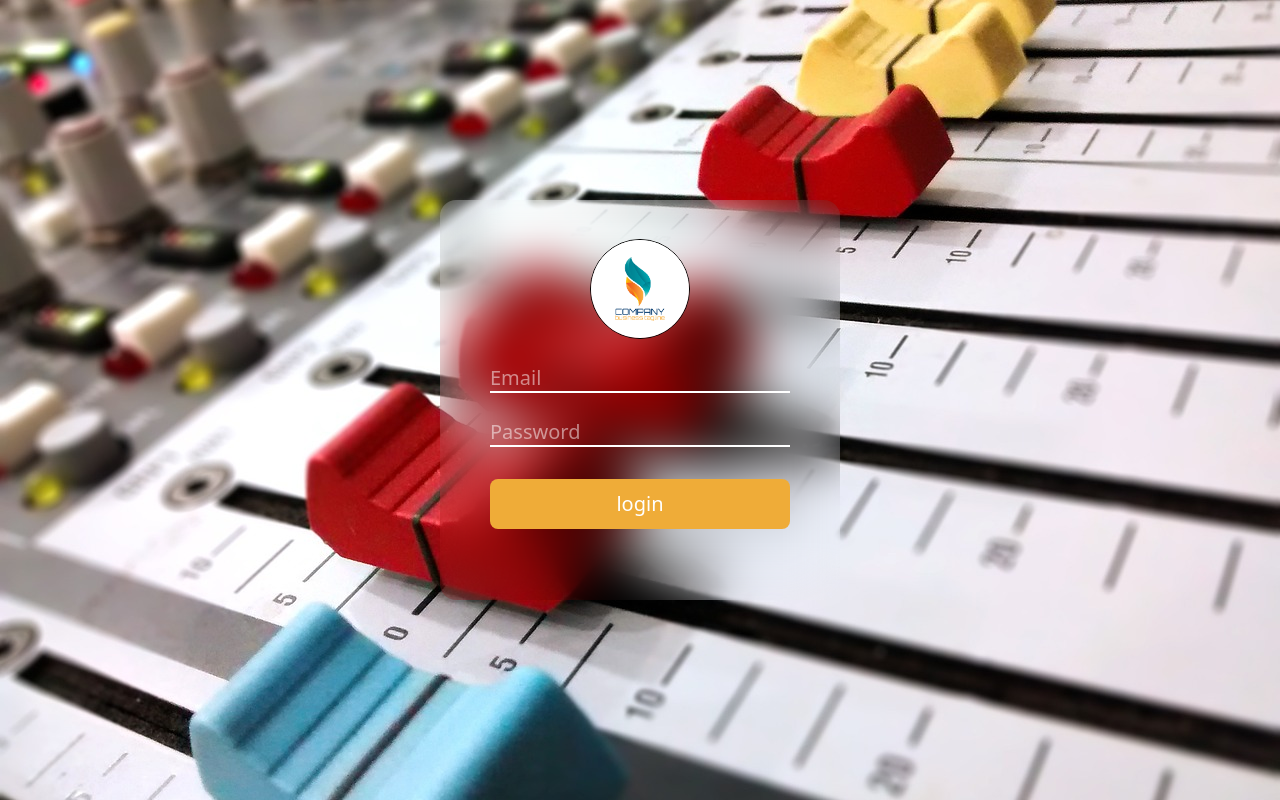
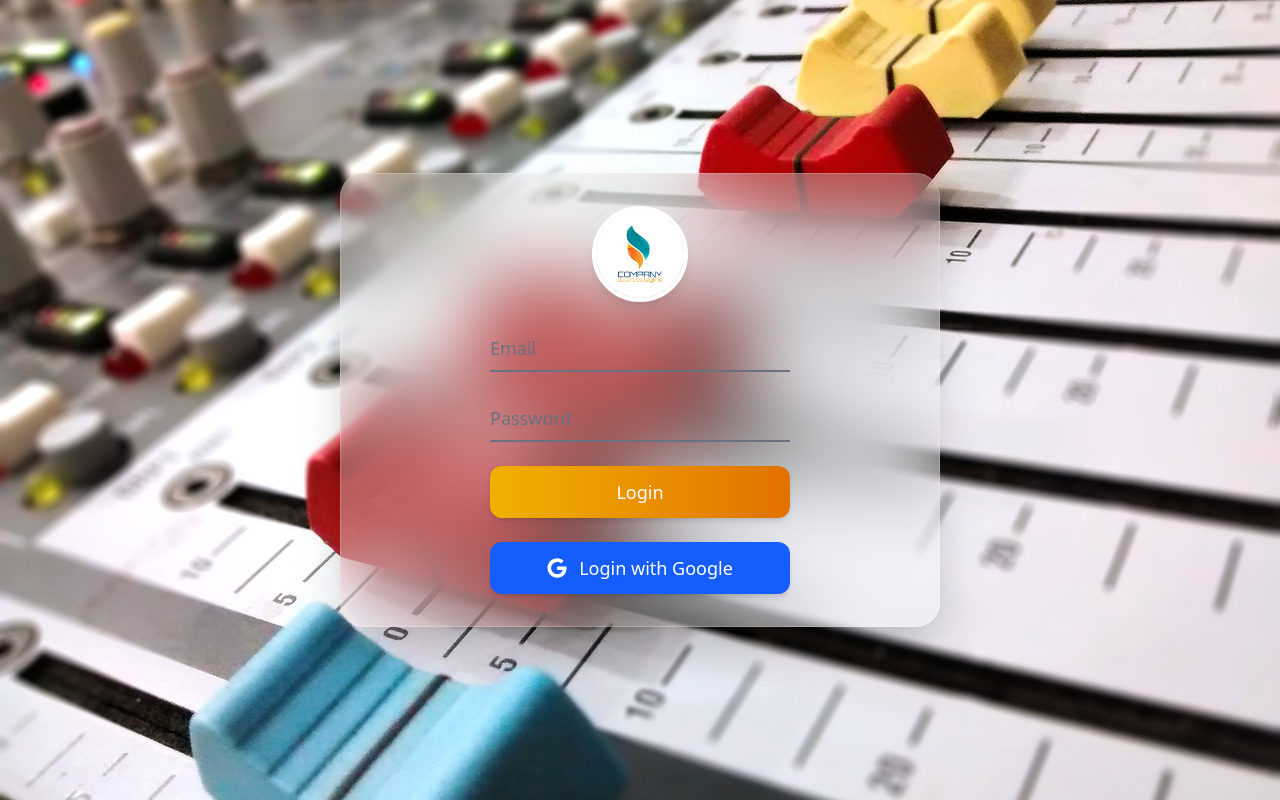
Before and after one commit to Chathura11/kv-audio-frontend, a React (Vite) app: page /login in a window 1280 px wide. Built offline with nearby package versions, Linux system fonts and the light colour scheme; no server answers.

Commit message:
modified

```diff
--- a/package.json
+++ b/package.json
@@ -10,6 +10,7 @@
     "preview": "vite preview"
   },
   "dependencies": {
+    "@react-oauth/google": "^0.12.1",
     "@supabase/supabase-js": "^2.49.1",
     "@tailwindcss/vite": "^4.0.15",
     "axios": "^1.8.3",
--- a/src/components/header.jsx
+++ b/src/components/header.jsx
@@ -2,20 +2,30 @@ import React, { useState } from 'react'
 import { FaBars, FaCartPlus } from 'react-icons/fa'
 import { Link } from 'react-router-dom'
 import MobileNavPanel from './mobileNavPanel';
+import { CiLogout } from "react-icons/ci";
 
 function header() {
 
   const [navPanelOpen,setNavPanelOpen] = useState(false);
+  const token = localStorage.getItem('token');
 
   return (
-    <header className='w-full h-[70px] shadow-xl flex justify-center items-center relative bg-accent text-white'>
-        <img src="/logo.jpg" alt='logo' className='w-[60px] h-[60px] object-cover border-[1px] absolute left-1 rounded-full '/>
-        <Link to="/" className='hidden text-[25px] font-bold m-1'>Home</Link>
-        <Link to="/contact" className='hidden text-[25px] font-bold m-1'>Contact</Link>
-        <Link to="/gallery" className='hidden text-[25px] font-bold m-1'>Gallery</Link>
-        <Link to="/item" className='hidden text-[25px] font-bold m-1'>Items</Link>
-        <Link to="/booking" className='hidden text-[25px] font-bold m-1 absolute right-3'><FaCartPlus/></Link>
-        <FaBars className='absolute right-5 text-[24px]' onClick={()=>setNavPanelOpen(true)}/>
+    <header className='w-full h-[70px] shadow-md  flex justify-center items-center relative bg-accent text-white backdrop-blur-md top-0 z-50'>
+        <img src="/logo.jpg" alt="Logo" className="w-16 h-16 object-cover border-4 border-white rounded-full shadow-lg hover:scale-105 transition-transform duration-300 absolute left-1"/>
+        <div className='hidden md:flex w-[450px] justify-evenly items-center'>
+          <Link to="/" className='hidden md:block text-[22px] m-1 p-2 rounded hover:bg-white hover:text-accent'>Home</Link>
+          <Link to="/contact" className='hidden md:block text-[22px]  m-1 p-2 rounded hover:bg-white hover:text-accent'>Contact</Link>
+          <Link to="/gallery" className='hidden md:block text-[22px]  m-1 p-2 rounded hover:bg-white hover:text-accent'>Gallery</Link>
+          <Link to="/item" className='hidden md:block text-[22px]  m-1 p-2 rounded hover:bg-white hover:text-accent'>Items</Link>
+          <Link to="/booking" className='hidden md:block text-[22px]  m-1 absolute right-20 p-2 rounded-full hover:bg-white hover:text-accent'><FaCartPlus/></Link>
+        </div>
+        <FaBars className='absolute right-5 text-[24px] md:hidden' onClick={()=>setNavPanelOpen(true)}/>
+        {token != null &&
+          <CiLogout className='hidden md:block absolute right-5 text-[30px] cursor-pointer rounded-full p-1 hover:bg-white hover:text-red-500' onClick={()=>{
+            localStorage.removeItem('token')
+            window.location.href = '/login'
+          }}/>
+        }
         <MobileNavPanel isOpen={navPanelOpen} setOpen={setNavPanelOpen}/>
     </header>
   )
--- a/src/pages/admin/adminUsersPage.jsx
+++ b/src/pages/admin/adminUsersPage.jsx
@@ -66,7 +66,7 @@ export default function AdminUsersPage() {
                                         <img
                                             src={user.profilePicture}
                                             alt={`${user.firstname} ${user.lastname}`}
-                                            className="w-10 h-10 rounded-full object-cover"
+                                            className="w-10 h-10 rounded-full object-contain"
                                         />
                                     </td>
                                     <td className="py-2 px-4 ">{user.firstname}</td>
--- a/src/pages/home/item.jsx
+++ b/src/pages/home/item.jsx
@@ -27,9 +27,9 @@ export default function Item() {
   return (
     <div className='w-full h-full flex flex-wrap pt-[50px] justify-center'>
       {state =="loading" &&
-        <div className='w-full h-full  flex justify-center items-center'>
-          <div className='w-[50px] h-[50px] border-4 border-t-green-500 rounded-full animate-spin'></div>
-        </div>
+        <div className="flex justify-center items-center mt-20">
+          <div className="w-16 h-16 border-4 border-blue-500 border-t-transparent rounded-full animate-spin"></div>
+      </div>
       }
       {
         state =="success" &&
--- a/src/pages/home/productOverview.jsx
+++ b/src/pages/home/productOverview.jsx
@@ -29,7 +29,10 @@ export default function ProductOverView(){
     return(
         <div className="w-full flex justify-center items-center">
             {
-                loadingState == 'loading' && <div className="border-4 my-4 border-b-green-500 rounded-full animate-spin bg-0 w-[70px] h-[70px] "></div>
+                loadingState == 'loading' &&
+                <div className="flex justify-center items-center mt-20">
+                    <div className="w-16 h-16 border-4 border-blue-500 border-t-transparent rounded-full animate-spin"></div>
+                </div>
             }
             {
                 loadingState =='loaded' &&
--- a/src/pages/login/login.jsx
+++ b/src/pages/login/login.jsx
@@ -1,48 +1,96 @@
-import { useState } from "react"
-import "./login.css"
+import { useState } from "react";
+import "./login.css";
 import axios from 'axios';
 import toast from "react-hot-toast";
 import { useNavigate } from "react-router-dom";
+import { useGoogleLogin } from "@react-oauth/google";
+import { FaGoogle } from "react-icons/fa";
 
-export default function Login(){
-    const [email,setEmail] = useState("");
-    const [password,setPassword] = useState("");
+export default function Login() {
+    const [email, setEmail] = useState("");
+    const [password, setPassword] = useState("");
     const navigate = useNavigate();
+
+    const googleLogin = useGoogleLogin({
+        onSuccess: (res) => {
+            axios.post(`${import.meta.env.VITE_BACKEND_URL}/api/users/google`, {
+                accessToken: res.access_token
+            }).then((res) => {
+                toast.success('Login success');
+                const user = res.data.user;
+                localStorage.setItem("token", res.data.token);
+                user.role === "admin" ? navigate('/admin/') : navigate('/');
+            }).catch((error) => {
+                console.log(error);
+            });
+        }
+    });
 
     const backendUrl = import.meta.env.VITE_BACKEND_URL;
 
-    function handleOnSubmit(e){
+    function handleOnSubmit(e) {
         e.preventDefault();
-        axios.post(backendUrl+'/api/users/login',{
-            email:email,
-            password:password
-        }).then((res)=>{
-            console.log(res)
-            toast.success('Login success')
+        axios.post(backendUrl + '/api/users/login', {
+            email: email,
+            password: password
+        }).then((res) => {
+            toast.success('Login success');
             const user = res.data.user;
-
-            localStorage.setItem("token",res.data.token)
-
-            if(user.role =="admin"){
-                navigate('/admin/')
-            }else{
-                navigate('/')
+            localStorage.setItem("token", res.data.token);
+            if (!user.emailVerified) {
+                navigate('/verify-email');
+                return;
             }
-        }).catch((error)=>{
-            toast.error(error.response.data.message)
-        })
+            user.role === "admin" ? navigate('/admin/') : navigate('/');
+        }).catch((error) => {
+            toast.error(error.response.data.message);
+        });
     }
 
-    return(
+    return (
         <div className="bg-picture w-full h-screen flex justify-center items-center relative">
-            <form onSubmit={handleOnSubmit}>
-            <div className="w-[400px] h-[400px] backdrop-blur-xl rounded-2xl flex justify-center items-center flex-col">
-                <img className='w-[100px] h-[100px] object-cover border-[1px] rounded-full ' src="/logo.jpg"/>
-                <input onChange={(e)=>setEmail(e.target.value)} value={email} type="email" placeholder="Email" className="w-[300px] h-[30px] bg-transparent border-b-2 border-white text-white text-xl outline-none mt-6"></input>
-                <input onChange={(e)=>setPassword(e.target.value)} value={password} type="password" placeholder="Password" className="w-[300px] h-[30px] bg-transparent border-b-2 border-white text-white text-xl outline-none mt-6"></input>
-                <button className="w-[300px] h-[50px] bg-[#efac38] text-xl text-white rounded-lg my-8"> login</button>
-            </div>
+            <form onSubmit={handleOnSubmit} className="relative z-10">
+                <div className="w-[600px] h-auto p-8 bg-white/30 backdrop-blur-2xl border border-white/20 rounded-3xl shadow-2xl flex flex-col justify-center items-center space-y-6">
+
+                    <img
+                        src="/logo.jpg"
+                        alt="Logo"
+                        className="w-24 h-24 object-cover border-4 border-white rounded-full shadow-lg hover:scale-105 transition-transform duration-300"
+                    />
+
+                    <input
+                        onChange={(e) => setEmail(e.target.value)}
+                        value={email}
+                        type="email"
+                        placeholder="Email"
+                        className="w-[300px] py-2 bg-transparent border-b-2 border-gray-500 text-gray-800 text-lg placeholder-gray-500 outline-none focus:border-accent transition-all"
+                    />
+
+                    <input
+                        onChange={(e) => setPassword(e.target.value)}
+                        value={password}
+                        type="password"
+                        placeholder="Password"
+                        className="w-[300px] py-2 bg-transparent border-b-2 border-gray-500 text-gray-800 text-lg placeholder-gray-500 outline-none focus:border-accent transition-all"
+                    />
+
+                    <button
+                        type="submit"
+                        className="w-[300px] py-3 bg-gradient-to-r from-yellow-500 to-amber-600 text-white text-lg rounded-xl shadow-md hover:from-amber-600 hover:to-yellow-500 transition-all cursor-pointer"
+                    >
+                        Login
+                    </button>
+
+                    <div
+                        onClick={googleLogin}
+                        className="w-[300px] py-3 bg-blue-600 text-white text-lg rounded-xl shadow-md flex justify-center items-center gap-3 cursor-pointer hover:bg-blue-800 transition-all"
+                    >
+                        <FaGoogle size={20} />
+                        Login with Google
+                    </div>
+
+                </div>
             </form>
         </div>
-    )
+    );
 }
```
Also changed, not shown: src/App.jsx (+6 -2 lines), src/pages/verifyEmail/verifyEmail.jsx (added, +56 -0 lines), 1 other file (tests, documents, lock files or other folders).
